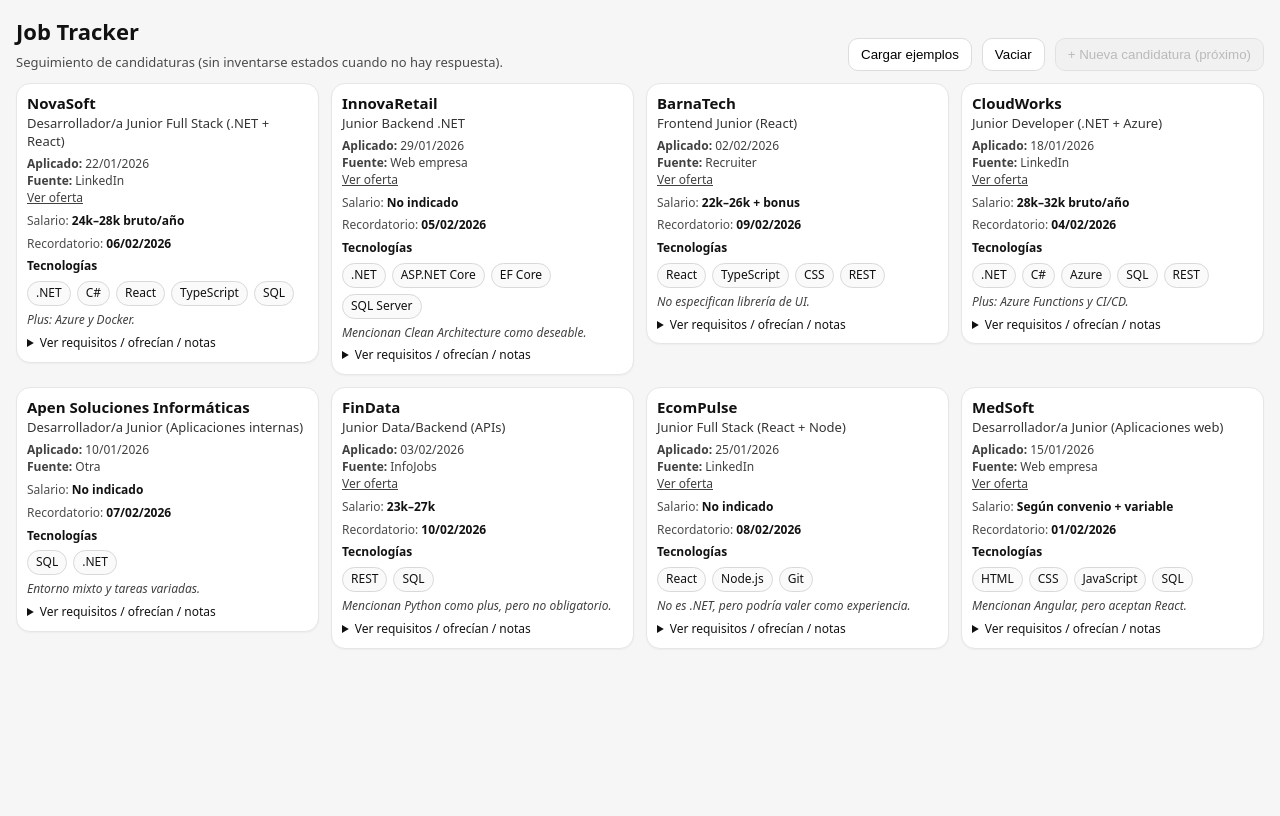
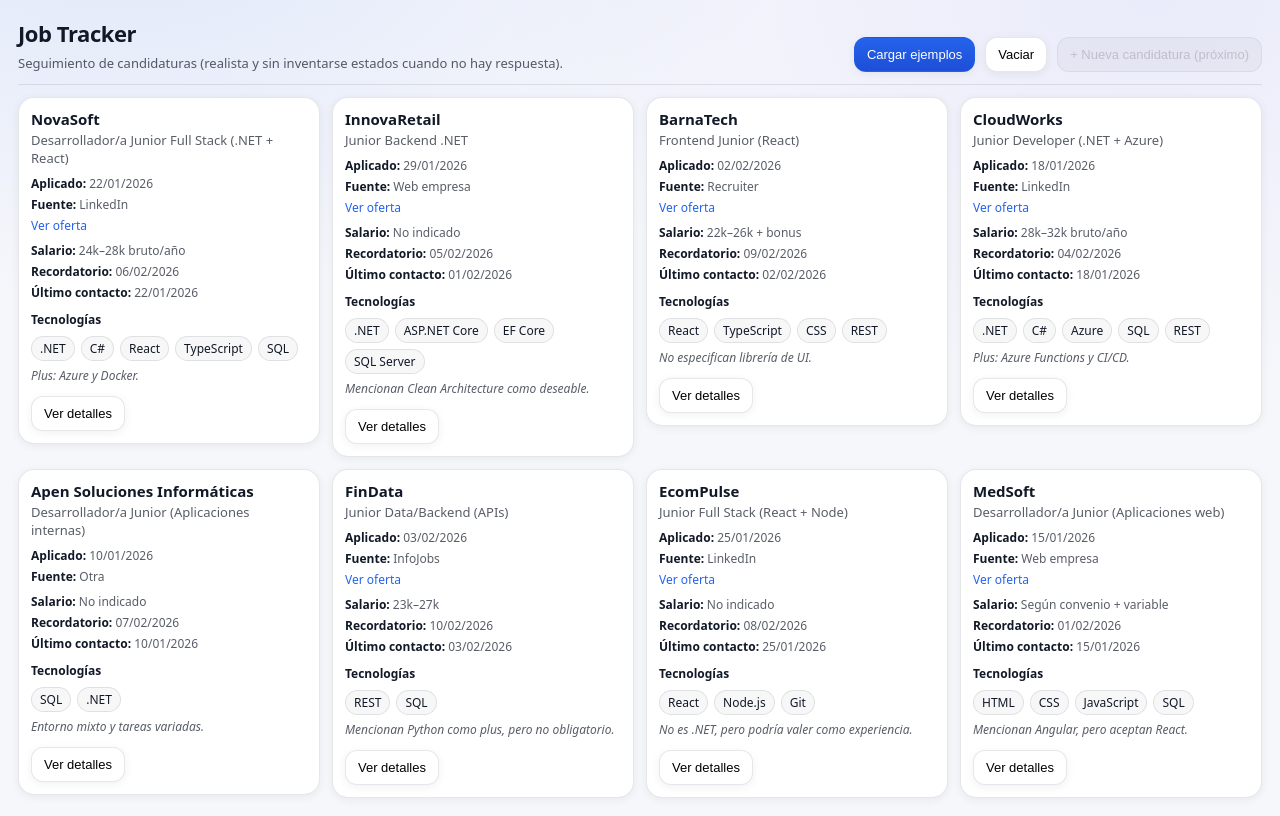
Before and after one commit to SergiEscue/job-tracker-frontend, a React (Vite) app: page / in a window 1280 px wide. Both pictures are taken after a click on the button "Cargar ejemplos". Built offline with nearby package versions, Linux system fonts and the light colour scheme.

Commit message:
apply professional dashboard styling and modal details

```diff
--- a/src/App.tsx
+++ b/src/App.tsx
@@ -18,6 +18,7 @@
   const [candidaturas, setCandidaturas] = useState<Candidatura[]>(() =>
     loadCandidaturas()
   );
+  const [selected, setSelected] = useState<Candidatura | null>(null);
 
   useEffect(() => {
     saveCandidaturas(candidaturas);
@@ -33,219 +34,220 @@
   }
 
   return (
-    <div style={{ padding: 16, maxWidth: 1400, margin: "0 auto" }}>
-      <header
-        style={{
-          display: "flex",
-          justifyContent: "space-between",
-          alignItems: "flex-end",
-          gap: 12,
-          flexWrap: "wrap",
-          marginBottom: 12,
-        }}
-      >
+    <div className="container">
+      <header className="header">
         <div>
-          <h1 style={{ margin: 0, fontSize: 22 }}>Job Tracker</h1>
-          <p style={{ margin: "6px 0 0", opacity: 0.75, fontSize: 13 }}>
-            Seguimiento de candidaturas (sin inventarse estados cuando no hay
-            respuesta).
+          <h1 className="title">Job Tracker</h1>
+          <p className="subtitle">
+            Seguimiento de candidaturas (realista y sin inventarse estados cuando
+            no hay respuesta).
           </p>
         </div>
 
-        <div style={{ display: "flex", gap: 10, flexWrap: "wrap" }}>
-          <button
-            onClick={handleLoadExamples}
-            style={{
-              padding: "8px 12px",
-              cursor: "pointer",
-              borderRadius: 10,
-              border: "1px solid #ddd",
-              background: "white",
-            }}
-          >
+        <div className="actions">
+          <button className="btn btn-primary" onClick={handleLoadExamples}>
             Cargar ejemplos
           </button>
 
-          <button
-            onClick={handleClearAll}
-            style={{
-              padding: "8px 12px",
-              cursor: "pointer",
-              borderRadius: 10,
-              border: "1px solid #ddd",
-              background: "white",
-            }}
-          >
+          <button className="btn" onClick={handleClearAll}>
             Vaciar
           </button>
 
-          <button
-            disabled
-            style={{
-              padding: "8px 12px",
-              cursor: "not-allowed",
-              borderRadius: 10,
-              border: "1px solid #ddd",
-              background: "#f0f0f0",
-              opacity: 0.8,
-            }}
-          >
+          <button className="btn btn-disabled" disabled>
             + Nueva candidatura (próximo)
           </button>
         </div>
       </header>
 
+      <hr className="sep" />
+
       {candidaturas.length === 0 ? (
-        <p style={{ margin: 0, fontSize: 14 }}>
+        <p style={{ margin: 0 }}>
           No hay candidaturas aún. Pulsa <strong>Cargar ejemplos</strong> o añade
           una nueva (próximo paso).
         </p>
       ) : (
-        <section
-          style={{
-            display: "grid",
-            gap: 12,
-            gridTemplateColumns: "repeat(4, minmax(240px, 1fr))",
-            alignItems: "start",
-          }}
-        >
+        <section className="grid">
           {candidaturas.map((c) => (
-            <article
-              key={c.id}
-              style={{
-                border: "1px solid #e6e6e6",
-                borderRadius: 14,
-                padding: 10,
-                background: "white",
-                boxShadow: "0 1px 2px rgba(0,0,0,0.04)",
-              }}
-            >
-              <div style={{ display: "grid", gap: 6 }}>
-                <div>
-                  <h2 style={{ margin: 0, fontSize: 15, lineHeight: 1.2 }}>
-                    {c.empresa}
-                  </h2>
-                  <div style={{ marginTop: 2, fontSize: 13, opacity: 0.85 }}>
-                    {c.puesto}
-                  </div>
-                </div>
+            <article className="card" key={c.id}>
+              <h2 className="card-title">{c.empresa}</h2>
+              <div className="card-role">{c.puesto}</div>
 
-                <div style={{ fontSize: 12, opacity: 0.8 }}>
-                  <div>
+              <div className="meta">
+                <div className="kv">
                   <strong>Aplicado:</strong> {formatISOToES(c.fechaAplicacion)}
                 </div>
-                  <div>
+                <div className="kv">
                   <strong>Fuente:</strong> {c.fuente}
                 </div>
                 {c.enlaceOferta ? (
-                    <div>
-                      <a
-                        href={c.enlaceOferta}
-                        target="_blank"
-                        rel="noreferrer"
-                      >
+                  <div className="kv">
+                    <a href={c.enlaceOferta} target="_blank" rel="noreferrer">
                       Ver oferta
                     </a>
                   </div>
                 ) : null}
               </div>
 
-                <div style={{ display: "grid", gap: 6 }}>
-                  <div style={{ fontSize: 12 }}>
-                    <span style={{ opacity: 0.75 }}>Salario:</span>{" "}
-                    <strong>{c.salario ?? "—"}</strong>
+              <div className="meta">
+                <div className="kv">
+                  <strong>Salario:</strong> {c.salario ?? "—"}
                 </div>
-
-                  <div style={{ fontSize: 12 }}>
-                    <span style={{ opacity: 0.75 }}>Recordatorio:</span>{" "}
-                    <strong>{formatISOToES(c.recordatorio)}</strong>
+                <div className="kv">
+                  <strong>Recordatorio:</strong>{" "}
+                  {formatISOToES(c.recordatorio)}
+                </div>
+                <div className="kv">
+                  <strong>Último contacto:</strong>{" "}
+                  {formatISOToES(c.ultimoContacto)}
                 </div>
               </div>
 
-                <div>
+              <div style={{ marginTop: 10 }}>
                 <div style={{ fontSize: 12, fontWeight: 700 }}>Tecnologías</div>
-                  <div
-                    style={{
-                      marginTop: 6,
-                      display: "flex",
-                      gap: 6,
-                      flexWrap: "wrap",
-                    }}
-                  >
+                <div className="tags">
                   {c.tecnologiasTags.map((t) => (
-                      <span
-                        key={t}
-                        style={{
-                          border: "1px solid #d9d9d9",
-                          borderRadius: 999,
-                          padding: "3px 8px",
-                          fontSize: 12,
-                          background: "#fafafa",
-                        }}
-                      >
+                    <span className="tag" key={t}>
                       {t}
                     </span>
                   ))}
                 </div>
                 {c.tecnologiasNotas ? (
-                    <div style={{ marginTop: 6, fontSize: 12, opacity: 0.8 }}>
+                  <div className="small" style={{ marginTop: 6 }}>
                     <em>{c.tecnologiasNotas}</em>
                   </div>
                 ) : null}
               </div>
 
-                <details style={{ fontSize: 12 }}>
-                  <summary style={{ cursor: "pointer" }}>
-                    Ver requisitos / ofrecían / notas
-                  </summary>
+              <div style={{ marginTop: 12, display: "flex", gap: 10 }}>
+                <button className="btn" onClick={() => setSelected(c)}>
+                  Ver detalles
+                </button>
+              </div>
+            </article>
+          ))}
+        </section>
+      )}
 
-                  <div style={{ marginTop: 8, display: "grid", gap: 10 }}>
+      {/* MODAL */}
+      {selected ? (
+        <div className="overlay" onClick={() => setSelected(null)}>
+          <div className="modal" onClick={(e) => e.stopPropagation()}>
+            <div
+              style={{
+                display: "flex",
+                justifyContent: "space-between",
+                alignItems: "flex-start",
+                gap: 12,
+                flexWrap: "wrap",
+              }}
+            >
               <div>
-                      <div style={{ fontWeight: 700 }}>Requisitos</div>
+                <h2 style={{ margin: 0, fontSize: 18 }}>
+                  {selected.empresa} —{" "}
+                  <span style={{ fontWeight: 500 }}>{selected.puesto}</span>
+                </h2>
+                <p className="subtitle" style={{ marginTop: 6 }}>
+                  Aplicado:{" "}
+                  <strong>{formatISOToES(selected.fechaAplicacion)}</strong> ·
+                  Fuente: <strong>{selected.fuente}</strong>
+                  {selected.enlaceOferta ? (
+                    <>
+                      {" "}
+                      ·{" "}
+                      <a
+                        href={selected.enlaceOferta}
+                        target="_blank"
+                        rel="noreferrer"
+                      >
+                        Ver oferta
+                      </a>
+                    </>
+                  ) : null}
+                </p>
+              </div>
+
+              <button className="btn" onClick={() => setSelected(null)}>
+                Cerrar
+              </button>
+            </div>
+
+            <hr className="sep" />
+
+            <div style={{ display: "grid", gap: 12 }}>
+              <div className="meta" style={{ marginTop: 0 }}>
+                <div className="kv">
+                  <strong>Salario:</strong> {selected.salario ?? "—"}
+                </div>
+                <div className="kv">
+                  <strong>Recordatorio:</strong>{" "}
+                  {formatISOToES(selected.recordatorio)}
+                </div>
+                <div className="kv">
+                  <strong>Último contacto:</strong>{" "}
+                  {formatISOToES(selected.ultimoContacto)}
+                </div>
+              </div>
+
+              <div>
+                <div style={{ fontSize: 13, fontWeight: 700 }}>Tecnologías</div>
+                <div className="tags" style={{ marginTop: 8 }}>
+                  {selected.tecnologiasTags.map((t) => (
+                    <span className="tag" key={t}>
+                      {t}
+                    </span>
+                  ))}
+                </div>
+                {selected.tecnologiasNotas ? (
+                  <div className="small" style={{ marginTop: 6 }}>
+                    <em>{selected.tecnologiasNotas}</em>
+                  </div>
+                ) : null}
+              </div>
+
+              <div>
+                <div style={{ fontSize: 13, fontWeight: 700 }}>Requisitos</div>
                 <pre
                   style={{
-                          margin: "6px 0 0",
+                    margin: "8px 0 0",
                     whiteSpace: "pre-wrap",
                     fontFamily: "inherit",
                     opacity: 0.9,
                   }}
                 >
-                        {c.requisitos}
+                  {selected.requisitos}
                 </pre>
               </div>
 
               <div>
-                      <div style={{ fontWeight: 700 }}>Qué ofrecían</div>
+                <div style={{ fontSize: 13, fontWeight: 700 }}>
+                  Qué ofrecían
+                </div>
                 <pre
                   style={{
-                          margin: "6px 0 0",
+                    margin: "8px 0 0",
                     whiteSpace: "pre-wrap",
                     fontFamily: "inherit",
                     opacity: 0.9,
                   }}
                 >
-                        {c.ofrecian}
+                  {selected.ofrecian}
                 </pre>
               </div>
 
-                    {c.notas ? (
+              {selected.notas ? (
                 <div>
-                        <div style={{ fontWeight: 700 }}>Notas</div>
-                        <div style={{ marginTop: 6, opacity: 0.9 }}>{c.notas}</div>
+                  <div style={{ fontSize: 13, fontWeight: 700 }}>Notas</div>
+                  <p style={{ margin: "8px 0 0", opacity: 0.9 }}>
+                    {selected.notas}
+                  </p>
                 </div>
               ) : null}
-
-                    <div style={{ opacity: 0.85 }}>
-                      <span>Último contacto:</span>{" "}
-                      <strong>{formatISOToES(c.ultimoContacto)}</strong>
             </div>
           </div>
-                </details>
         </div>
-            </article>
-          ))}
-        </section>
-      )}
+      ) : null}
     </div>
   );
+
 }
--- a/src/index.css
+++ b/src/index.css
@@ -1,26 +1,183 @@
 :root {
+  --bg: #f6f7fb;
+  --card: #ffffff;
+  --text: #111827;
+  --muted: rgba(17, 24, 39, 0.7);
+  --border: rgba(17, 24, 39, 0.10);
+  --shadow: 0 10px 30px rgba(17, 24, 39, 0.08);
+  --shadow-sm: 0 2px 10px rgba(17, 24, 39, 0.06);
+
+  --radius: 16px;
+  --radius-sm: 12px;
+
+  --accent: #2563eb;
+  --accent-2: #1d4ed8;
+
   font-family: system-ui, -apple-system, Segoe UI, Roboto, Arial, sans-serif;
-  line-height: 1.4;
-  font-weight: 400;
-
-  color: #111;
-  background-color: #f6f6f6;
-
-  font-synthesis: none;
+  color: var(--text);
+  background: radial-gradient(1200px 700px at 10% -10%, rgba(37, 99, 235, 0.10), transparent 55%),
+              radial-gradient(1200px 700px at 90% 0%, rgba(99, 102, 241, 0.08), transparent 55%),
+              var(--bg);
   text-rendering: optimizeLegibility;
   -webkit-font-smoothing: antialiased;
   -moz-osx-font-smoothing: grayscale;
 }
 
-* {
-  box-sizing: border-box;
+* { box-sizing: border-box; }
+
+body { margin: 0; }
+
+a { color: var(--accent); text-decoration: none; }
+a:hover { text-decoration: underline; }
+
+.container {
+  max-width: 1400px;
+  margin: 0 auto;
+  padding: 18px;
 }
 
-body {
-  margin: 0;
+.header {
+  display: flex;
+  align-items: flex-end;
+  justify-content: space-between;
+  gap: 12px;
+  flex-wrap: wrap;
+  margin-bottom: 12px;
 }
 
-a {
-  color: inherit;
-  text-decoration: underline;
+.title {
+  margin: 0;
+  font-size: 22px;
+  letter-spacing: -0.02em;
 }
+
+.subtitle {
+  margin: 6px 0 0;
+  font-size: 13px;
+  color: var(--muted);
+}
+
+.actions {
+  display: flex;
+  gap: 10px;
+  flex-wrap: wrap;
+}
+
+.btn {
+  padding: 9px 12px;
+  border-radius: 12px;
+  border: 1px solid var(--border);
+  background: var(--card);
+  cursor: pointer;
+  box-shadow: var(--shadow-sm);
+  transition: transform 120ms ease, box-shadow 120ms ease;
+  font-size: 13px;
+}
+
+.btn:hover {
+  transform: translateY(-1px);
+  box-shadow: var(--shadow);
+}
+
+.btn:active {
+  transform: translateY(0);
+}
+
+.btn-primary {
+  background: linear-gradient(180deg, var(--accent), var(--accent-2));
+  border-color: rgba(37, 99, 235, 0.35);
+  color: white;
+}
+
+.btn-disabled {
+  cursor: not-allowed;
+  opacity: 0.6;
+  background: rgba(17, 24, 39, 0.06);
+  box-shadow: none;
+}
+
+.grid {
+  display: grid;
+  gap: 12px;
+  grid-template-columns: repeat(4, minmax(240px, 1fr));
+  align-items: start;
+}
+
+.card {
+  background: var(--card);
+  border: 1px solid var(--border);
+  border-radius: var(--radius);
+  padding: 12px;
+  box-shadow: var(--shadow-sm);
+}
+
+.card-title {
+  margin: 0;
+  font-size: 15px;
+  line-height: 1.2;
+}
+
+.card-role {
+  margin-top: 3px;
+  font-size: 13px;
+  color: var(--muted);
+}
+
+.meta {
+  display: grid;
+  gap: 4px;
+  margin-top: 8px;
+  font-size: 12px;
+  color: var(--muted);
+}
+
+.kv strong { color: var(--text); font-weight: 600; }
+
+.tags {
+  display: flex;
+  gap: 6px;
+  flex-wrap: wrap;
+  margin-top: 8px;
+}
+
+.tag {
+  border: 1px solid var(--border);
+  border-radius: 999px;
+  padding: 3px 8px;
+  font-size: 12px;
+  background: rgba(17, 24, 39, 0.03);
+}
+
+.small {
+  font-size: 12px;
+  color: var(--muted);
+}
+
+hr.sep {
+  border: none;
+  border-top: 1px solid var(--border);
+  margin: 12px 0;
+}
+
+/* Modal */
+.overlay {
+  position: fixed;
+  inset: 0;
+  background: rgba(17, 24, 39, 0.55);
+  display: flex;
+  align-items: center;
+  justify-content: center;
+  padding: 16px;
+  z-index: 999;
+}
+
+.modal {
+  width: min(920px, 100%);
+  max-height: 90vh;
+  overflow: auto;
+  background: var(--card);
+  border-radius: var(--radius);
+  border: 1px solid var(--border);
+  padding: 16px;
+  box-shadow: var(--shadow);
+}
```
Lines whose indentation alone changed are shown as unchanged.
